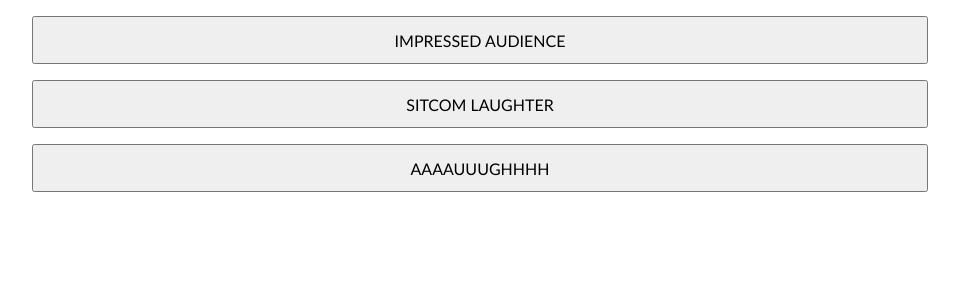
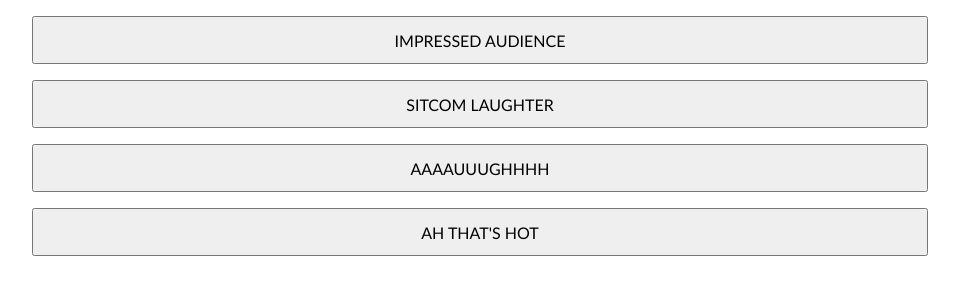
Before and after one commit to iamvetle/sound-effects, a Nuxt app: page / in a window 1280 px wide. Shown: the top 300 px of the page, without its empty margins (160-1119 px from the left). Built offline with nearby package versions, Linux system fonts and the light colour scheme.

Commit message:
Add that's hot by will smith

```diff
--- a/app.vue
+++ b/app.vue
@@ -23,6 +23,10 @@
 			title: "AAAAUUUGHHHH",
 			src: "aaa.mp3",
 		},
+		{
+			title: "Ah that's hot",
+			src: "ah-smith.mp3",
+		},
 	];
 </script>
 
```
Also changed, not shown: 1 other file (tests, documents, lock files or other folders).
